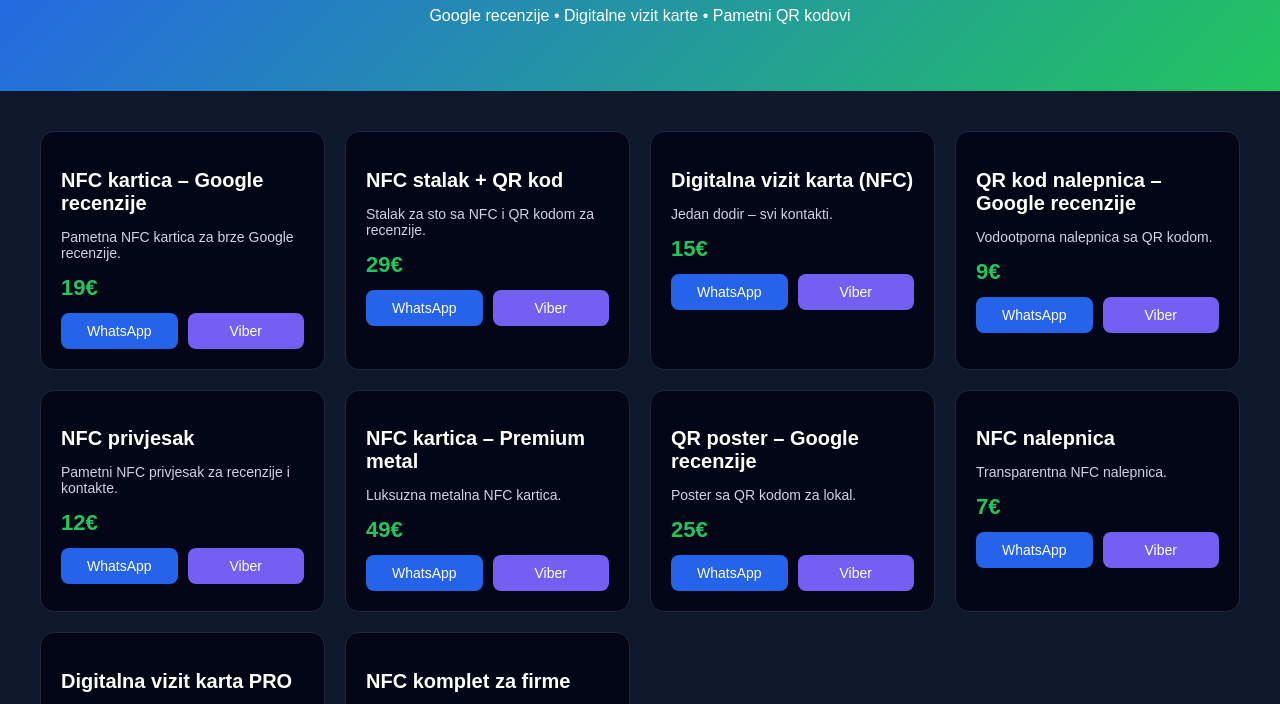
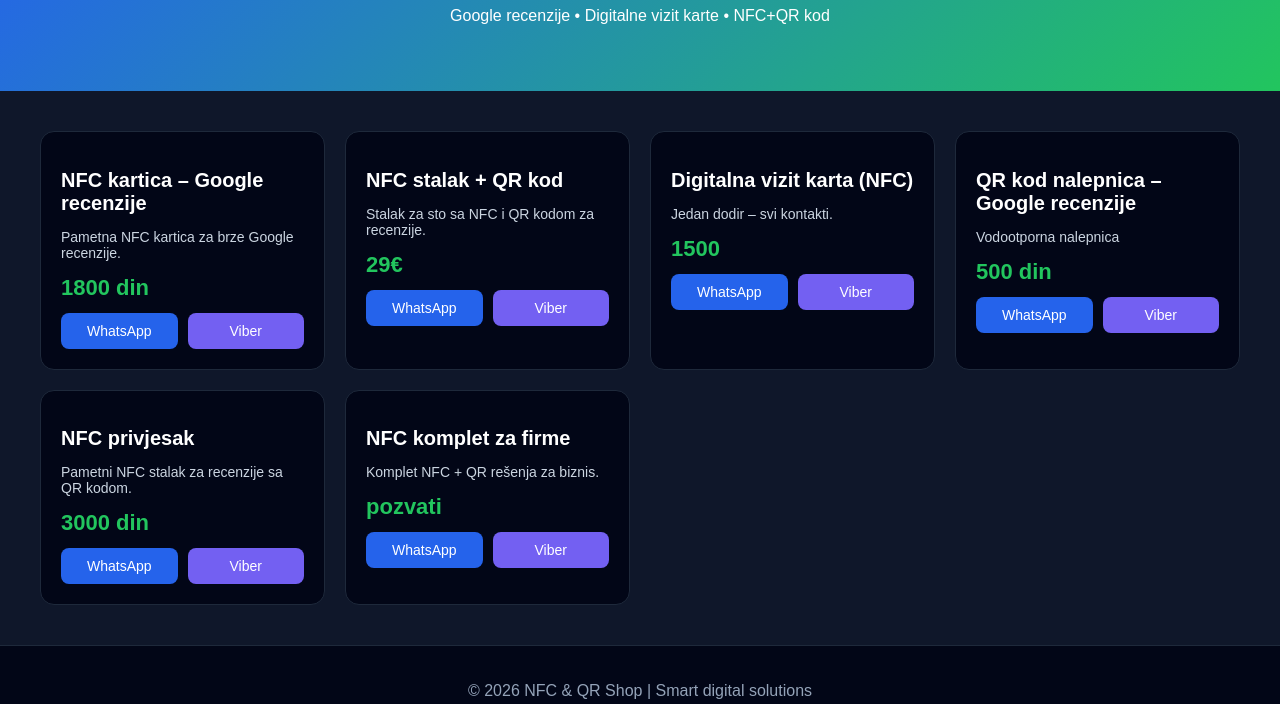
Before and after one commit to sveisvasta123bg-svg/nfc-shop, a plain HTML site: page index.html in a window 1280 px wide. Shown: the part 95-799 px from the top of the page. Drawn offline with Linux system fonts and the light colour scheme.

Commit message:
Update product descriptions and prices in index.html

```diff
--- a/index.html
+++ b/index.html
@@ -10,7 +10,7 @@
 
 <header>
   <h1>NFC & QR Rešenja</h1>
-  <p>Google recenzije • Digitalne vizit karte • Pametni QR kodovi</p>
+  <p>Google recenzije • Digitalne vizit karte • NFC+QR kod</p>
 </header>
 
 <section class="products">
@@ -19,7 +19,7 @@
   <div class="product">
     <h2>NFC kartica – Google recenzije</h2>
     <p>Pametna NFC kartica za brze Google recenzije.</p>
-    <span class="price">19€</span>
+    <span class="price">1800 din</span>
     <div class="order-buttons">
       <a href="https://wa.me/381677476442?text=Zelim%20da%20porucim%20NFC%20karticu" class="btn">WhatsApp</a>
       <a href="viber://chat?number=381677476442" class="btn viber">Viber</a>
@@ -41,7 +41,7 @@
   <div class="product">
     <h2>Digitalna vizit karta (NFC)</h2>
     <p>Jedan dodir – svi kontakti.</p>
-    <span class="price">15€</span>
+    <span class="price">1500</span>
     <div class="order-buttons">
       <a href="https://wa.me/381677476442?text=Zelim%20da%20porucim%20digitalnu%20vizit%20kartu" class="btn">WhatsApp</a>
       <a href="viber://chat?number=381677476442" class="btn viber">Viber</a>
@@ -51,8 +51,8 @@
   <!-- 4 -->
   <div class="product">
     <h2>QR kod nalepnica – Google recenzije</h2>
-    <p>Vodootporna nalepnica sa QR kodom.</p>
-    <span class="price">9€</span>
+    <p>Vodootporna nalepnica</p>
+    <span class="price">500 din</span>
     <div class="order-buttons">
       <a href="https://wa.me/381677476442?text=Zelim%20da%20porucim%20QR%20nalepnicu" class="btn">WhatsApp</a>
       <a href="viber://chat?number=381677476442" class="btn viber">Viber</a>
@@ -62,63 +62,20 @@
   <!-- 5 -->
   <div class="product">
     <h2>NFC privjesak</h2>
-    <p>Pametni NFC privjesak za recenzije i kontakte.</p>
-    <span class="price">12€</span>
+    <p>Pametni NFC stalak za recenzije sa QR kodom.</p>
+    <span class="price">3000 din</span>
     <div class="order-buttons">
       <a href="https://wa.me/381677476442?text=Zelim%20da%20porucim%20NFC%20privjesak" class="btn">WhatsApp</a>
       <a href="viber://chat?number=381677476442" class="btn viber">Viber</a>
     </div>
   </div>
 
-  <!-- 6 -->
-  <div class="product">
-    <h2>NFC kartica – Premium metal</h2>
-    <p>Luksuzna metalna NFC kartica.</p>
-    <span class="price">49€</span>
-    <div class="order-buttons">
-      <a href="https://wa.me/381677476442?text=Zelim%20da%20porucim%20premium%20NFC%20karticu" class="btn">WhatsApp</a>
-      <a href="viber://chat?number=381677476442" class="btn viber">Viber</a>
-    </div>
-  </div>
-
-  <!-- 7 -->
-  <div class="product">
-    <h2>QR poster – Google recenzije</h2>
-    <p>Poster sa QR kodom za lokal.</p>
-    <span class="price">25€</span>
-    <div class="order-buttons">
-      <a href="https://wa.me/381677476442?text=Zelim%20da%20porucim%20QR%20poster" class="btn">WhatsApp</a>
-      <a href="viber://chat?number=381677476442" class="btn viber">Viber</a>
-    </div>
-  </div>
-
-  <!-- 8 -->
-  <div class="product">
-    <h2>NFC nalepnica</h2>
-    <p>Transparentna NFC nalepnica.</p>
-    <span class="price">7€</span>
-    <div class="order-buttons">
-      <a href="https://wa.me/381677476442?text=Zelim%20da%20porucim%20NFC%20nalepnicu" class="btn">WhatsApp</a>
-      <a href="viber://chat?number=381677476442" class="btn viber">Viber</a>
-    </div>
-  </div>
-
-  <!-- 9 -->
-  <div class="product">
-    <h2>Digitalna vizit karta PRO</h2>
-    <p>Napredna digitalna vizit karta sa linkovima.</p>
-    <span class="price">29€</span>
-    <div class="order-buttons">
-      <a href="https://wa.me/381677476442?text=Zelim%20da%20porucim%20PRO%20vizit%20kartu" class="btn">WhatsApp</a>
-      <a href="viber://chat?number=381677476442" class="btn viber">Viber</a>
-    </div>
-  </div>
 
   <!-- 10 -->
   <div class="product">
     <h2>NFC komplet za firme</h2>
     <p>Komplet NFC + QR rešenja za biznis.</p>
-    <span class="price">99€</span>
+    <span class="price">pozvati</span>
     <div class="order-buttons">
       <a href="https://wa.me/381677476442?text=Zelim%20da%20porucim%20NFC%20komplet" class="btn">WhatsApp</a>
       <a href="viber://chat?number=381677476442" class="btn viber">Viber</a>
```
